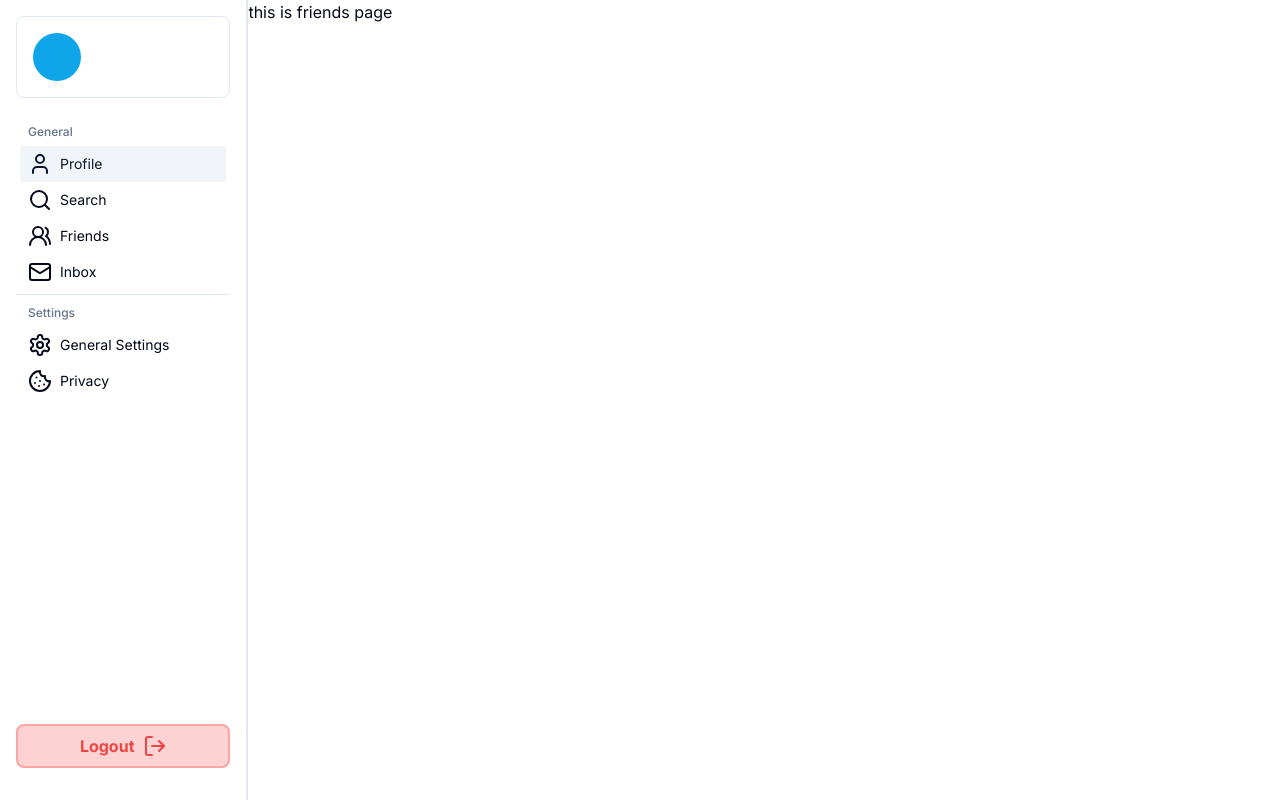
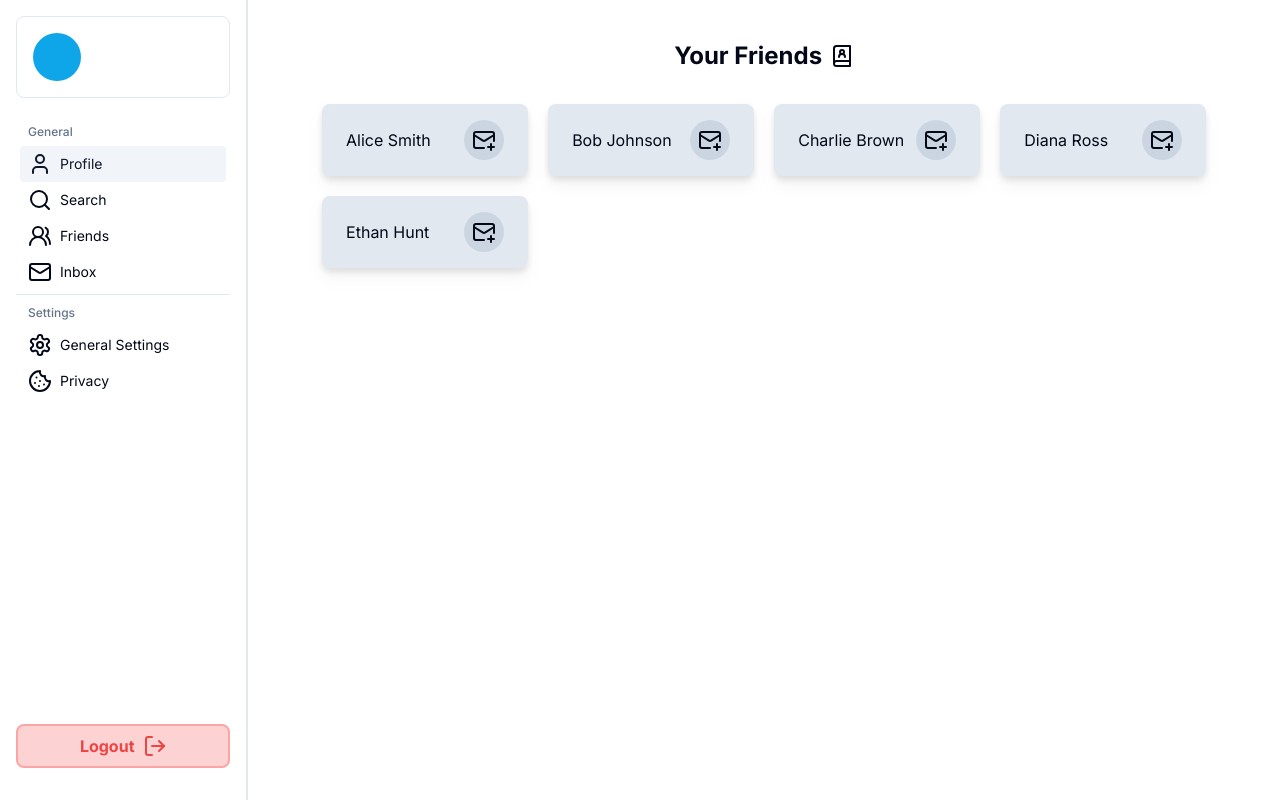
Before and after one commit to iqbalpa/chat-app-frontend, a Next.js app: page /friends in a window 1280 px wide. Built offline with nearby package versions, Linux system fonts and the light colour scheme.

Commit message:
feat(friends): create friends page

```diff
--- a/src/modules/friends/friends.tsx
+++ b/src/modules/friends/friends.tsx
@@ -1,9 +1,36 @@
 import React from "react";
+import { User } from "@/constants/user";
+import { BookUser, MailPlus } from "lucide-react";
+
+const users: User[] = [
+	{ id: 1, name: "Alice Smith", email: "alice.smith@example.com" },
+	{ id: 2, name: "Bob Johnson", email: "bob.johnson@example.com" },
+	{ id: 3, name: "Charlie Brown", email: "charlie.brown@example.com" },
+	{ id: 4, name: "Diana Ross", email: "diana.ross@example.com" },
+	{ id: 5, name: "Ethan Hunt", email: "ethan.hunt@example.com" },
+];
 
 const FriendsModule: React.FC = () => {
 	return (
-		<div>
-			<h1>this is friends page</h1>
+		<div className="flex flex-col items-center min-h-screen w-full p-10">
+			<div className="flex flex-row gap-2 items-center">
+				<h1 className="font-bold text-2xl">Your Friends</h1>
+				<BookUser />
+			</div>
+			<div className="mt-8 grid grid-cols-4 gap-5">
+				{users.map((user, index) => (
+					<div
+						key={user.id}
+						className="flex flex-row justify-between items-center bg-slate-200 px-6 py-4 rounded-lg hover:cursor-pointer hover:scale-105 duration-200 drop-shadow-lg"
+					>
+						<p>{user.name}</p>
+						<div className="w-3"></div>
+						<div className="bg-slate-300 p-2 rounded-full">
+							<MailPlus />
+						</div>
+					</div>
+				))}
+			</div>
 		</div>
 	);
 };
```
